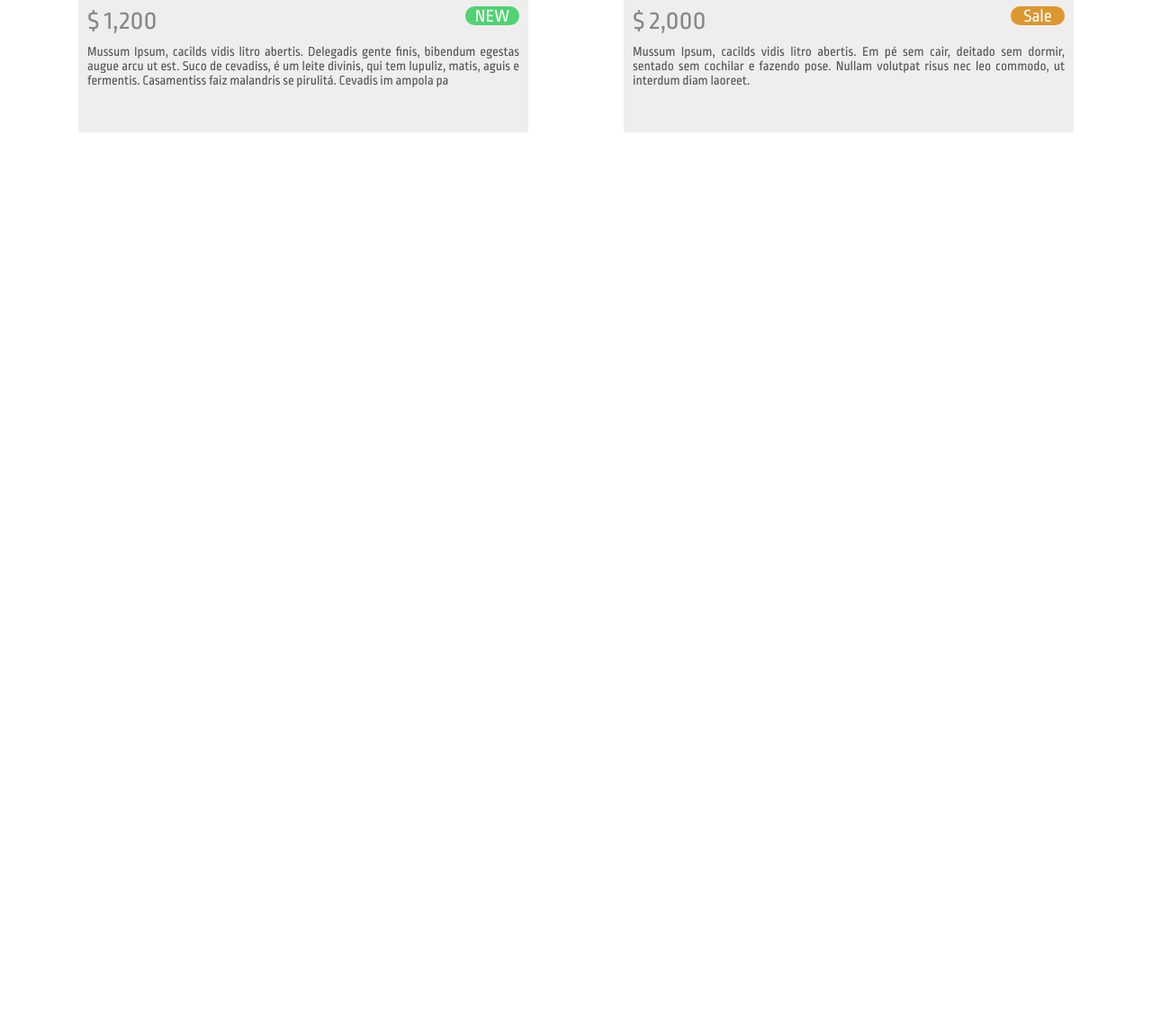
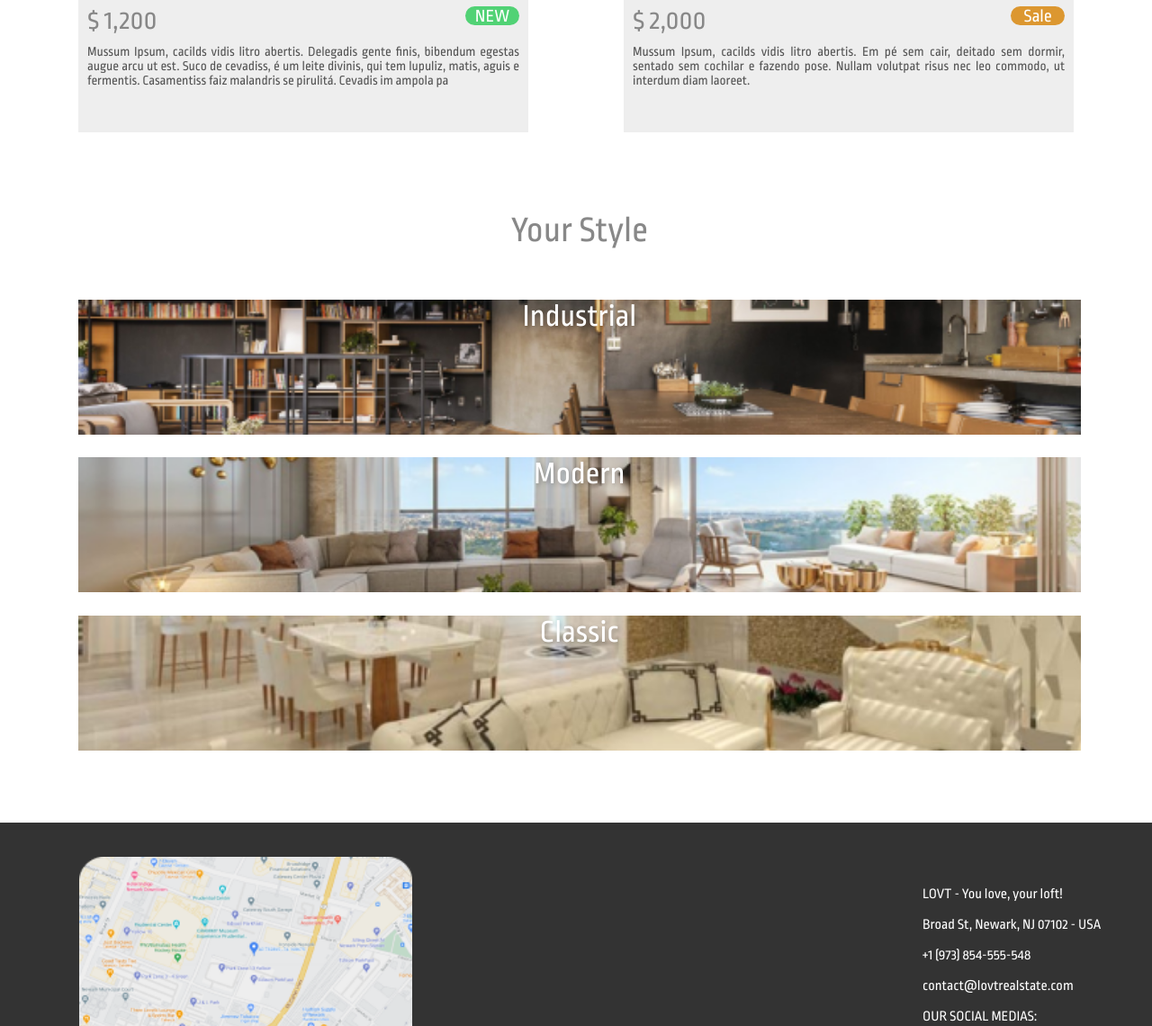
Before and after one commit to nandoamori/lovt, a plain HTML site: page index.html in a window 1280 px wide. Shown: the part 860-2000 px from the top of the page at 90% size. Before the commit the page ends 1094 px from the top, so only its background shows below. Drawn offline with Linux system fonts and the light colour scheme.

Commit message:
footer terminado

```diff
--- a/css/styles.css
+++ b/css/styles.css
@@ -88,7 +88,7 @@
      margin: 87px;
 
  }
- article {
+ section#lofts article {
      width: 500px;
      height: 350px;
      display: flex;
@@ -162,3 +162,112 @@ h1 {
     margin: 10px;
     color: #555;
 }
+
+article.types-loft {
+    width: 87%;
+    height: 600px;
+    display: flex;
+    flex-direction: column;
+    justify-content: space-between;
+    margin-left: 87px;
+
+
+}
+
+.types-loft h1 {
+
+    color: #888;
+    font-weight: 400;
+    font-size: 40px;
+    text-align: center;
+    margin-bottom: 30px;
+
+
+}
+
+.industrial {
+    width: 100%;
+    height: 150px;
+    background-image: url(./images/industrial.png);
+    background-repeat: no-repeat;
+    background-size: cover;
+    text-align: center;
+    color: #FFF;
+    font-size: 35px;
+    font-weight: 400;
+    text-shadow: 2px 2px 5px rgba(0, 0, 0, 0.25);
+
+
+
+}
+
+.modern {
+    width: 100%;
+    height: 150px;
+    background-image: url(./images/modern.png);
+    background-repeat: no-repeat;
+    background-size: cover;
+    text-align: center;
+    color: #FFF;
+    font-size: 35px;
+    font-weight: 400;
+    text-shadow: 2px 2px 5px rgba(0, 0, 0, 0.25);
+}
+
+.classic {
+    width: 100%;
+    height: 150px;
+    background-image: url(./images/classic.png);
+    background-repeat: no-repeat;
+    background-size: cover;
+    text-align: center;
+    color: #FFF;
+    font-size: 35px;
+    font-weight: 400;
+    text-shadow: 2px 2px 5px rgba(0, 0, 0, 0.25);
+}
+
+.end-page {
+    width: 100%;
+    height: 306px;
+    display: flex;
+    justify-content: space-between;
+    background-color:#333;
+    margin-top: 80px;
+    align-items: center;
+    padding: 20px;
+}
+
+.end-page p {
+    width: 235px;
+    height: 165px;
+    color: #FFF;
+
+
+}
+
+.end-page img {
+    width: 370px;
+    height: 230px;
+    margin-left: 68px;
+
+}
+
+.social-media {
+    display: flex;
+    align-items: center;
+    padding: 60px;
+    position: absolute;
+    right: 0;
+    margin-left: 10px;
+
+
+}
+
+.social-media img {
+    width: 25px;
+    height: 25px;
+    margin: 200px 17px 17px 25px;
+    cursor: pointer;
+
+}
--- a/index.html
+++ b/index.html
@@ -48,6 +48,30 @@
             </div>
         </article>
     </section>
+
+        <article class="types-loft">
+            <h1>Your Style</h1>
+            <div class="industrial">Industrial</div>
+            <div class="modern">Modern</div>
+            <div class="classic">Classic</div>
+        </article>
+
     </main>
+    <footer>
+        <article class="end-page">
+            <img src="./css/images/map.png">
+            <p>LOVT - You love, your loft! <br /><br />
+             Broad St, Newark, NJ 07102 - USA<br /><br />
+             +1 (973) 854-555-548<br /><br />
+             contact@lovtrealstate.com<br /><br />
+             OUR SOCIAL MEDIAS:
+            </p>
+           <div class="social-media">
+               <img src="./css/images/instagram.svg">
+               <img src="./css/images/whatsapp.svg">
+               <img src="./css/images/facebook.svg">
+           </div>
+        </article>
+    </footer>
 </body>
 </html>
```
Also changed, not shown: css/images/classic.png (added), css/images/industrial.png (added), css/images/modern.png (added).
